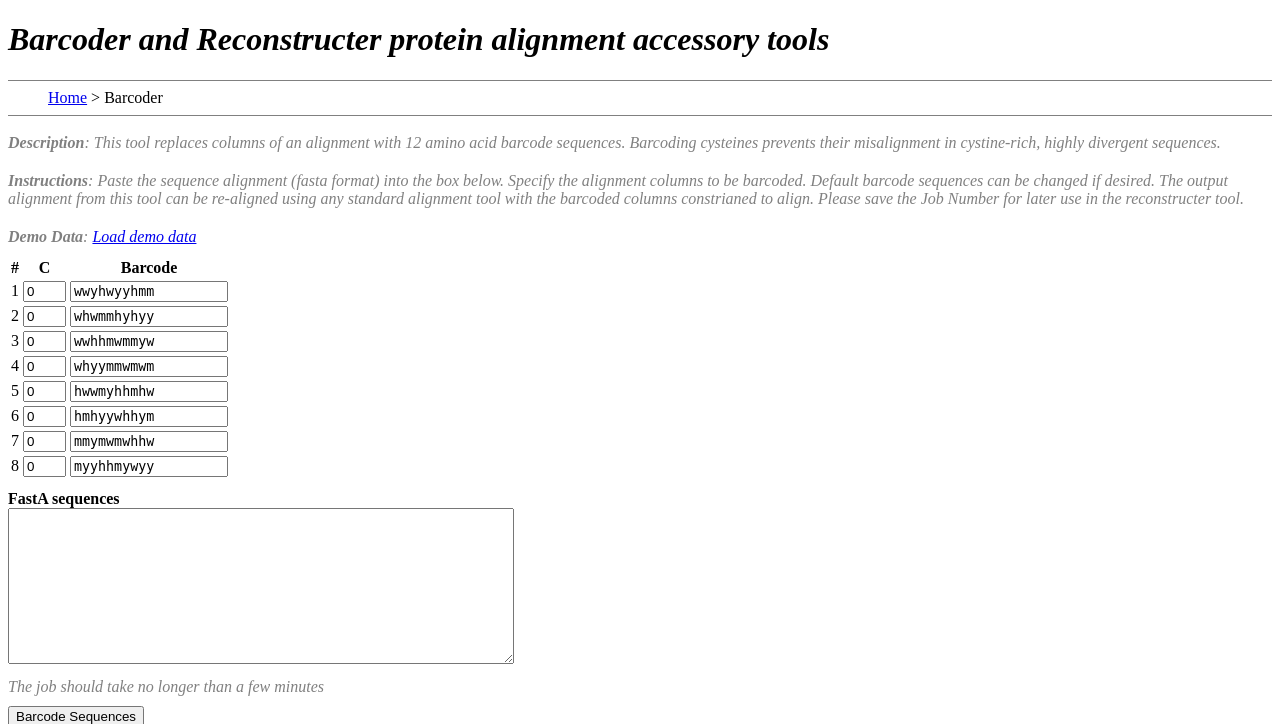
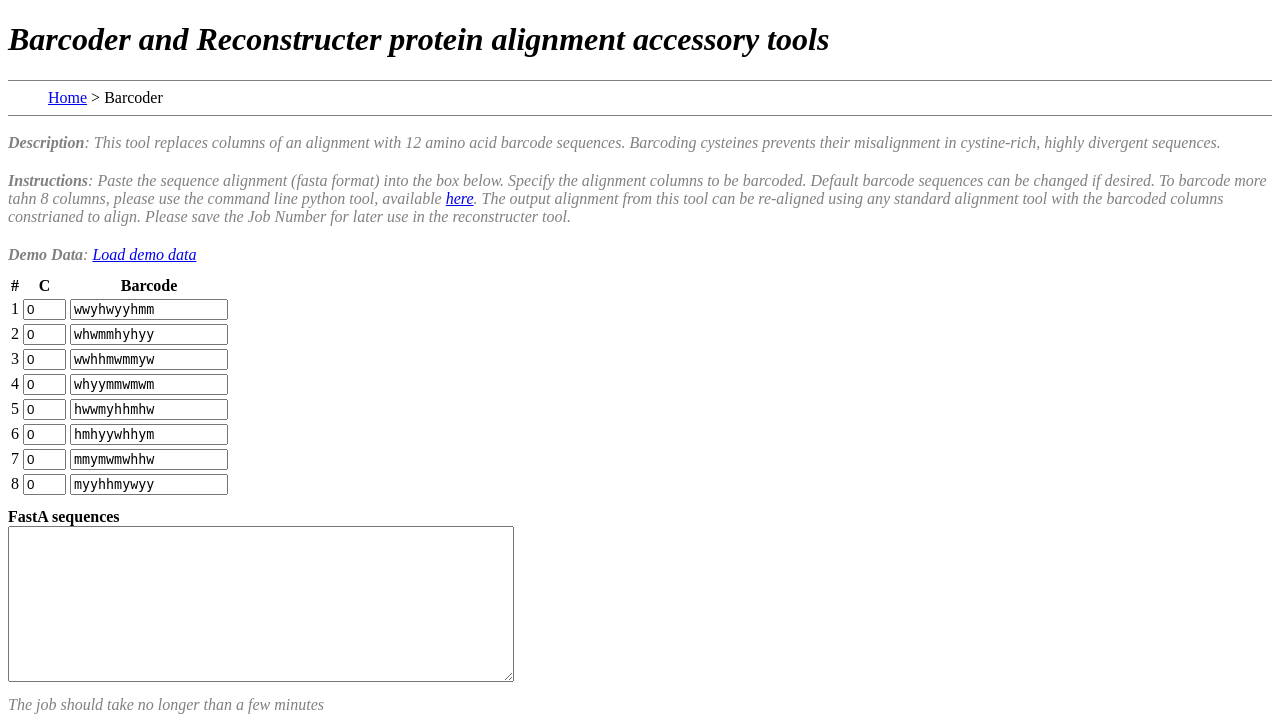
Before and after one commit to TS404/CysBar, a PHP site: page /webapp/barcoder.php in a window 1280 px wide. Shown: the top 724 px of the page. Run offline with PHP 8.4, Linux system fonts and the light colour scheme; grey boxes are pictures that could not be loaded.

Commit message:
github link for >8C barcoding

```diff
--- a/webapp/barcoder.php
+++ b/webapp/barcoder.php
@@ -54,7 +54,7 @@ $bc8= popKey2($_SESSION, 'bc8', "myyhhmywyy");
 	<div class="links"><ul><li><a href="./">Home</a></li><li> &gt; Barcoder</li></ul></div>
 	<hr class="rule"/>
 	<div class="headertext"><strong>Description</strong>: This tool replaces columns of an alignment with 12 amino acid barcode sequences. Barcoding cysteines prevents their misalignment in cystine-rich, highly divergent sequences.</div>
-	<div class="headertext"><strong>Instructions</strong>: Paste the sequence alignment (fasta format) into the box below. Specify the alignment columns to be barcoded. Default barcode sequences can be changed if desired. The output alignment from this tool can be re-aligned using any standard alignment tool with the barcoded columns constrianed to align. Please save the Job Number for later use in the reconstructer tool.</div>
+	<div class="headertext"><strong>Instructions</strong>: Paste the sequence alignment (fasta format) into the box below. Specify the alignment columns to be barcoded. Default barcode sequences can be changed if desired. To barcode more tahn 8 columns, please use the command line python tool, available <a href="https://github.com/TS404/CysBar">here</a>. The output alignment from this tool can be re-aligned using any standard alignment tool with the barcoded columns constrianed to align. Please save the Job Number for later use in the reconstructer tool.</div>
 	<div class="headertext"><strong>Demo Data</strong>: <a href="?demo=1">Load demo data</a></div>
 
 <?php
```
